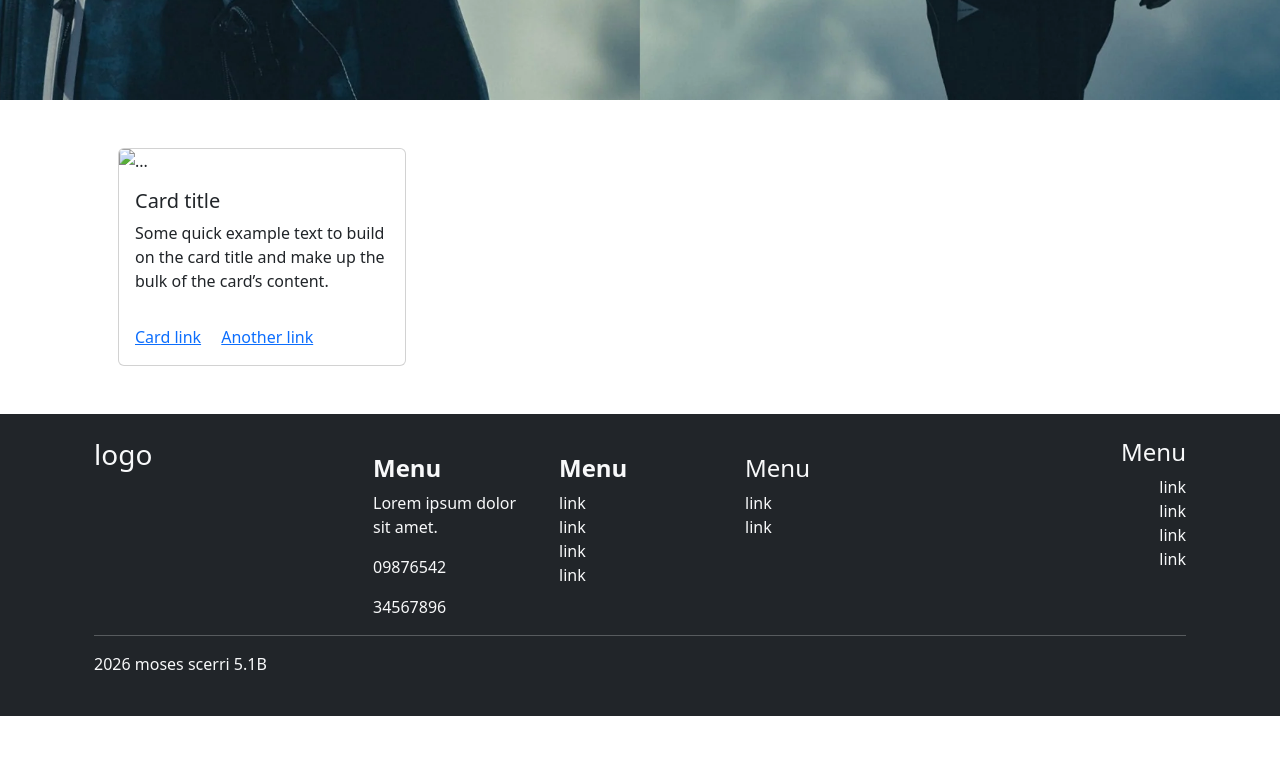
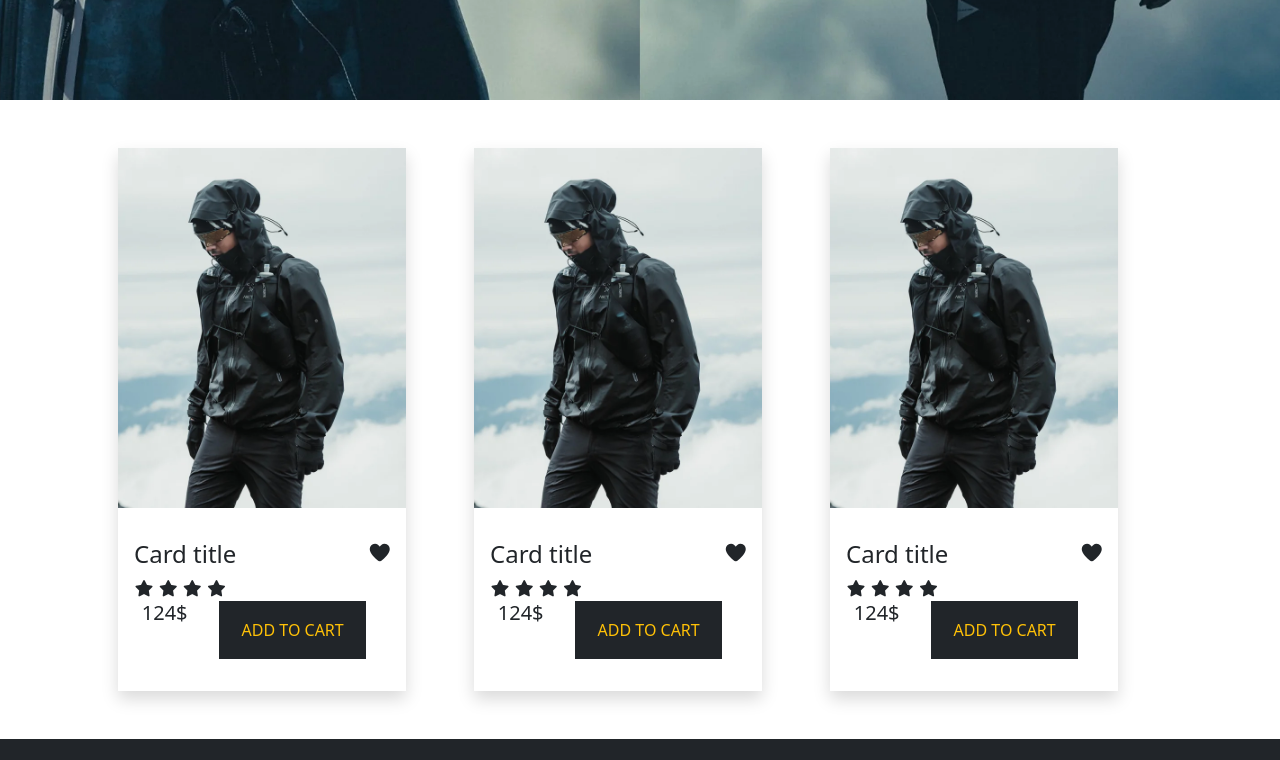
Before and after one commit to Mosnacks06/Web-Development-Assignment, a plain HTML site: page Index.html in a window 1280 px wide. Shown: the part 700-1460 px from the top of the page. Before the commit the page ends 1416 px from the top, so only its background shows below. Drawn offline with nearby package versions, Linux system fonts and the light colour scheme.

Commit message:
Fixed card
Added add to cart button,images and icons

```diff
--- a/Index.html
+++ b/Index.html
@@ -29,19 +29,19 @@
               <button class="btn btn-outline-success" type="submit">Search</button>
             </form>
             <li class="nav-item">
-              <a class="nav-link mx-lg-2 active" aria-current="page" href="#">Home</a>
+              <a class="nav-link mx-lg-2 "href="#"><i class="fa-solid fa-house fa-2x"></i></a>
             </li>
             <li class="nav-item">
-              <a class="nav-link mx-lg-2" href="#"><i class="fa-solid fa-circle-user"></i>user</a>
+              <a class="nav-link mx-lg-2" href="#"><i class="fa-solid fa-circle-user fa-2x"></i></a>
             </li>
             <li class="nav-item">
-              <a class="nav-link mx-lg-2" href="#"><i class="fa-solid fa-location-dot"></i>Address</a>
+              <a class="nav-link mx-lg-2" href="#"><i class="fa-solid fa-location-dot fa-2x"></i></a>
             </li>
             <li class="nav-item">
-              <a class="nav-link mx-lg-2" href="#"><i class="fa-solid fa-heart"></i></a>
+              <a class="nav-link mx-lg-2" href="#"><i class="fa-solid fa-heart fa-2x"></i></a>
             </li>
             <li class="nav-item">
-              <a class="nav-link mx-lg-2" href="#"><i class="fa-solid fa-basket-shopping"></i></a>
+              <a class="nav-link mx-lg-2" href="#"><i class="fa-solid fa-basket-shopping fa-2x"></i></a>
             </li>
           </ul>
 
@@ -55,21 +55,91 @@
   </nav>
 
   <div class="main-image">
-          <button type="button" class="btn btn-outline-primary btn-lg button-explore">Explore</button>
+          <button type="button" class="btn btn-light btn-lg button-explore">Explore</button>
   </div>
 
 <div class="container p-5">
-<div class="card" style="width: 18rem;">
-  <img src="..." class="card-img-top" alt="...">
-  <div class="card-body">
-    <h5 class="card-title">Card title</h5>
-    <p class="card-text">Some quick example text to build on the card title and make up the bulk of the card’s content.</p>
+  <div class="row g-4">
+
+     <div class="col-md-4">
+      <div class="card border-0 rounded-0 shadow" style="max-width: 18rem">
+        <img src="Assets/Images/Jacket display 2.webp" class="card-img-top rounded-0">
+        <div class="card-body my-3">
+          <div class="row">
+            <div class="col-10"> <h4 class="card-title">Card title</h4>
+          <p class="card-text">
+            <i class="fa-solid fa-star"></i>
+            <i class="fa-solid fa-star"></i>
+            <i class="fa-solid fa-star"></i>
+            <i class="fa-solid fa-star"></i>
+          </p></div>
+            <div class="col-2"><i class="fa-solid fa-heart fa-lg"></i>
+            </div>
+            <div class="row align-item-center text-center">
+              <div class="col-4">
+                <h5>124$</h5>
+              </div>
+              <div class="col-8"><a href="" class="btn btn-dark text-warning p-3 w-100
+                rounded-0">ADD TO CART</a></div>
+            </div>
+          </div>
+        </div>
+      </div>
+    </div>
+
+    <div class="col-md-4">
+      <div class="card border-0 rounded-0 shadow" style="max-width: 18rem">
+        <img src="Assets/Images/Jacket display 2.webp" class="card-img-top rounded-0">
+        <div class="card-body my-3">
+          <div class="row">
+            <div class="col-10"> <h4 class="card-title">Card title</h4>
+          <p class="card-text">
+            <i class="fa-solid fa-star"></i>
+            <i class="fa-solid fa-star"></i>
+            <i class="fa-solid fa-star"></i>
+            <i class="fa-solid fa-star"></i>
+          </p></div>
+            <div class="col-2"><i class="fa-solid fa-heart fa-lg"></i>
+            </div>
+            <div class="row align-item-center text-center">
+              <div class="col-4">
+                <h5>124$</h5>
+              </div>
+              <div class="col-8"><a href="" class="btn btn-dark text-warning p-3 w-100
+                rounded-0">ADD TO CART</a></div>
+            </div>
+          </div>
+        </div>
+      </div>
+    </div>
+
+    <div class="col-md-4">
+      <div class="card border-0 rounded-0 shadow" style="max-width: 18rem">
+        <img src="Assets/Images/Jacket display 2.webp" class="card-img-top rounded-0">
+        <div class="card-body my-3">
+          <div class="row">
+            <div class="col-10"> <h4 class="card-title">Card title</h4>
+          <p class="card-text">
+            <i class="fa-solid fa-star"></i>
+            <i class="fa-solid fa-star"></i>
+            <i class="fa-solid fa-star"></i>
+            <i class="fa-solid fa-star"></i>
+          </p></div>
+            <div class="col-2"><i class="fa-solid fa-heart fa-lg"></i>
+            </div>
+            <div class="row align-item-center text-center">
+              <div class="col-4">
+                <h5>124$</h5>
+              </div>
+              <div class="col-8"><a href="" class="btn btn-dark text-warning p-3 w-100
+                rounded-0">ADD TO CART</a></div>
+            </div>
+          </div>
+        </div>
+      </div>
+    </div>
+
   </div>
-  <div class="card-body">
-    <a href="#" class="card-link">Card link</a>
-    <a href="#" class="card-link">Another link</a>
-  </div>
-</div>
 </div>
 
 <footer class="bg-dark text-light py-4">
```
Also changed, not shown: Assets/Images/Bag display.webp (added), Assets/Images/Jacket display 2.webp (added), Assets/Images/Jacket display.jpg (added), Assets/Styles/style.css (indentation only).
